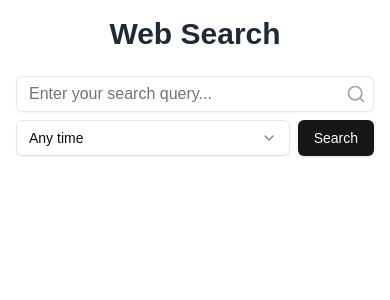
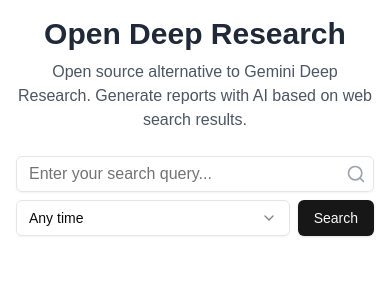
Before and after one commit to ytthuan/open-deep-research, a Next.js app: page / in a window 390 px wide. Shown: the top 300 px of the page. Built offline with nearby package versions, Linux system fonts and the light colour scheme.

Commit message:
fix download button on mobile

```diff
--- a/app/page.tsx
+++ b/app/page.tsx
@@ -180,9 +180,13 @@
     <div className='min-h-screen bg-white p-4 sm:p-8'>
       <main className='max-w-4xl mx-auto'>
         <div className='mb-8'>
-          <h1 className='text-3xl font-bold mb-6 text-center text-gray-800'>
-            Web Search
+          <h1 className='text-3xl font-bold mb-2 text-center text-gray-800'>
+            Open Deep Research
           </h1>
+          <p className='text-center text-gray-600 mb-6'>
+            Open source alternative to Gemini Deep Research. Generate reports
+            with AI based on web search results.
+          </p>
           <form onSubmit={handleSearch} className='space-y-4'>
             <div className='flex flex-col sm:flex-row gap-2'>
               <div className='relative flex-1'>
@@ -309,35 +313,35 @@
               {report && (
                 <Card>
                   <CardContent className='p-6 space-y-6'>
-                    <div className='flex justify-between items-start'>
-                      <h2 className='text-2xl font-bold text-gray-800'>
+                    <div className='flex flex-col-reverse sm:flex-row sm:justify-between sm:items-start gap-4'>
+                      <h2 className='text-2xl font-bold text-gray-800 text-center sm:text-left'>
                         {report.title}
                       </h2>
+                      <div className='w-full sm:w-auto'>
                         <DropdownMenu>
                           <DropdownMenuTrigger asChild>
-                          <Button variant='outline' size='sm' className='gap-2'>
+                            <Button
+                              variant='outline'
+                              size='sm'
+                              className='w-full sm:w-auto gap-2'
+                            >
                               <Download className='h-4 w-4' />
                               Download
                             </Button>
                           </DropdownMenuTrigger>
                           <DropdownMenuContent align='end'>
-                          <DropdownMenuItem
-                            onClick={() => handleDownload('pdf')}
-                          >
+                            <DropdownMenuItem onClick={() => handleDownload('pdf')}>
                               Download as PDF
                             </DropdownMenuItem>
-                          <DropdownMenuItem
-                            onClick={() => handleDownload('docx')}
-                          >
+                            <DropdownMenuItem onClick={() => handleDownload('docx')}>
                               Download as Word
                             </DropdownMenuItem>
-                          <DropdownMenuItem
-                            onClick={() => handleDownload('txt')}
-                          >
+                            <DropdownMenuItem onClick={() => handleDownload('txt')}>
                               Download as Text
                             </DropdownMenuItem>
                           </DropdownMenuContent>
                         </DropdownMenu>
+                      </div>
                     </div>
                     <p className='text-lg text-gray-700'>{report.summary}</p>
                     {report.sections.map((section, index) => (
```
Lines whose indentation alone changed are shown as unchanged.
